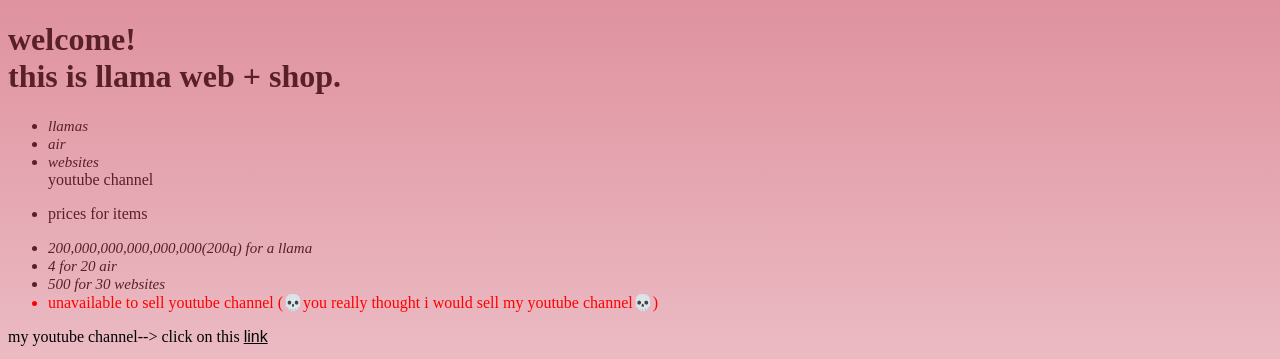
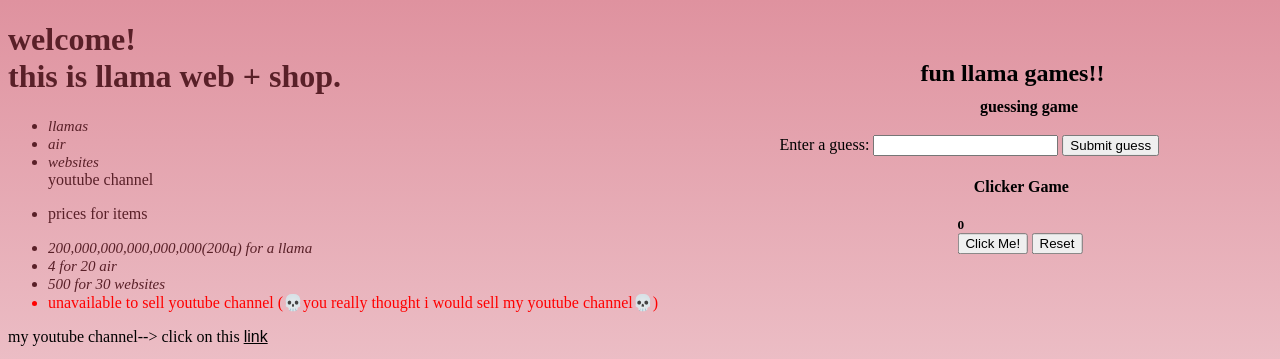
Before and after one commit to SaraitheSarai/SaraitheSarai.github.io, a plain HTML site: page index.html in a window 1280 px wide. Shown: the top 359 px of the page. Drawn offline with Linux system fonts and the light colour scheme.

Commit message:
19th commit

```diff
--- a/index.html
+++ b/index.html
@@ -64,7 +64,7 @@
 <table>
 <td><em>llamas llamas llamas ooooooooh must be llamas ooooooooooh in a llama world</em></td>
 
-fun llama games!!
+<h2><strong><p class="fungamesh2">fun llama games!!</p></strong> </h2>
 
 <div class="resultParas">
     <p class="guesses"></p>
@@ -72,10 +72,13 @@ fun llama games!!
     <p class="lowOrHi"></p>
   </div>
 
+  <h4 class="guessingh4">guessing game</h4>
+
+<p class="guessingp">
   <label for="guessField">Enter a guess: </label>
   <input type="number" id="guessField" class="guessField"/>
   <input type="button" value="Submit guess" class="guessSubmit"/>
-
+  </p>
     <script>
         let randomNumber = Math.floor(Math.random() * 100) + 1;
 
@@ -151,6 +154,31 @@ fun llama games!!
       </script>
 
 
+
+<h4 class="clickerh4">Clicker Game</h4>
+
+<h5 class="yo">
+<div id="counter">0</div>
+<button onclick="increaseCounter()">Click Me!</button>
+<button onclick="resetCounter()">Reset</button>
+</h5>
+
+<script>
+
+    let count = 0;
+    const counterElement = document.getElementById('counter');
+
+    function increaseCounter() {
+        count++; // Increment the counter
+        counterElement.textContent = count; // this to update the counter display
+    }
+
+    function resetCounter() {
+        count = 0; // this resets the counter
+        counterElement.textContent = count; //this also to update the counter
+    }
+</script>
+
 </body>
 
 </html>
--- a/style.css
+++ b/style.css
@@ -37,3 +37,35 @@ font-size: 15px;
  .llama{
     border:5px solid rgb(136, 29, 29);
  }
+
+ .guessingh4{
+     position: absolute;
+     top: 10% ;
+     right: 15%;
+     transform: translate(-10%, -15%);
+ }
+ .guessingp{
+    position: absolute;
+    top: 15% ;
+    right: 5%;
+    transform: translate(-15%, -5%)
+ }
+ .clickerh4{
+    position: absolute;
+    top: 20% ;
+    right: 15%;
+    transform: translate(-20%, -15%);
+ }
+
+ .yo{
+    position: absolute;
+    top: 25% ;
+    right: 13%;
+    transform: translate(-25%, -13%);
+ }
+ .fungamesh2{
+    position: absolute;
+    top: 5% ;
+    right: 13%;
+    transform: translate(-5%, -13%);
+}
```
